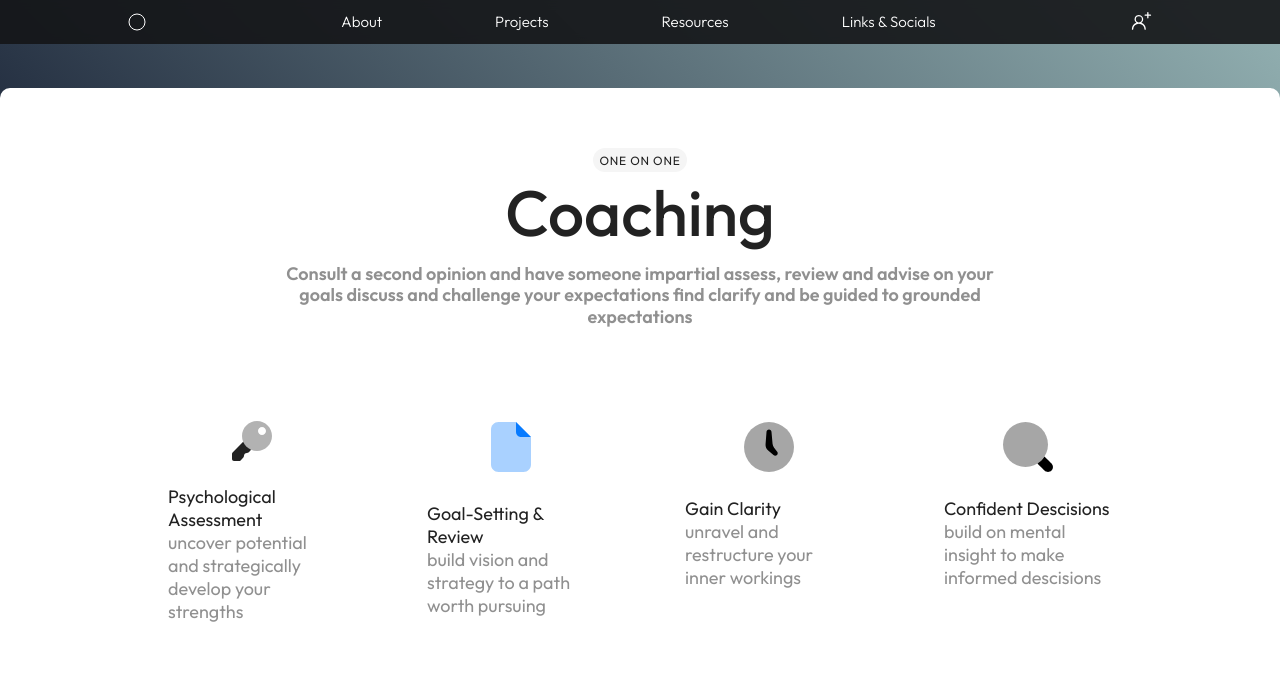
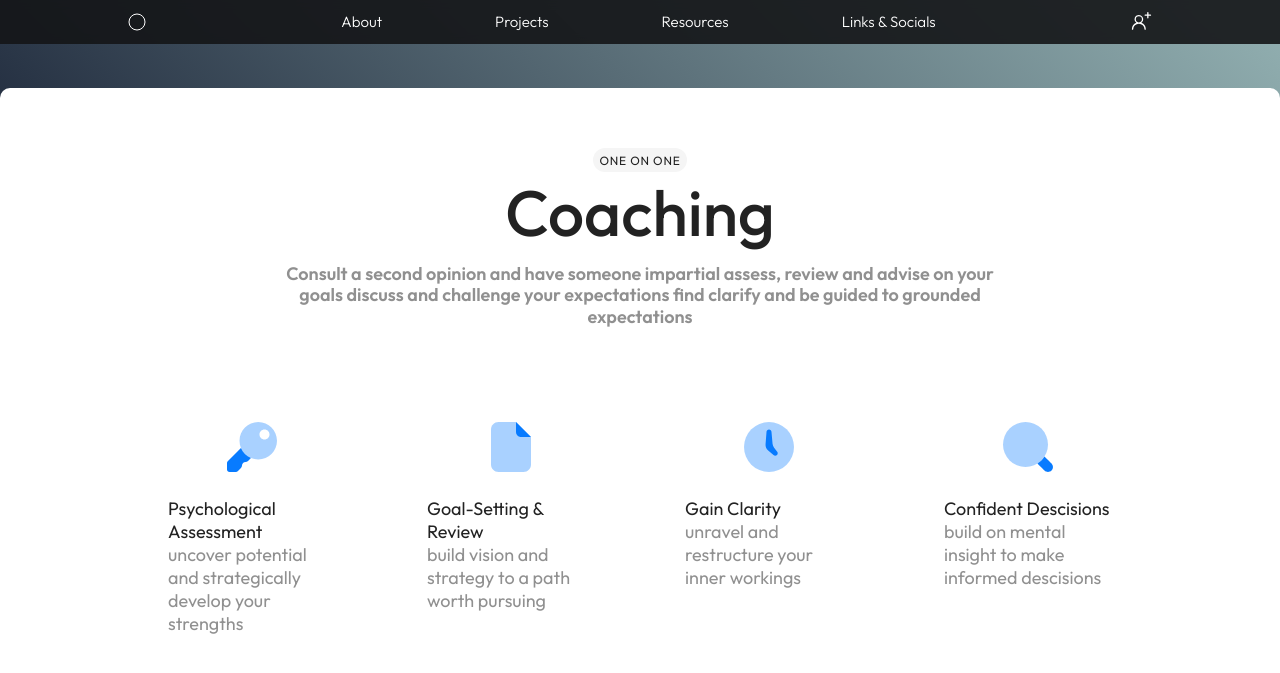
Before and after one commit to madebysimon/homepage, a Jekyll site: the page built from about/coaching.html, in a window 1280 px wide and 900 px high. Shown: the top 673 px of the window. Built offline with Jekyll 4.4.1, drawn with Linux system fonts in a browser that asks for light colours.

Commit message:
icon color

```diff
--- a/about/coaching.html
+++ b/about/coaching.html
@@ -78,10 +78,7 @@
                     <div class="featureparent-inner">
                         <div class="featurechild-inner fullpadding">
                             <div class="isrounded gs_reveal center">
-                                <svg class="feature-icon" xmlns="http://www.w3.org/2000/svg"  viewBox="0 0 24 24" width="48px" height="48px" color="var(--text-color)">
-                                    <path fill="currentColor" d="M14.5,2C10.358,2,7,5.358,7,9.5c0,4.142,3.358,7.5,7.5,7.5S22,13.642,22,9.5	C22,5.358,18.642,2,14.5,2z M17,9c-1.105,0-2-0.895-2-2c0-1.105,0.895-2,2-2s2,0.895,2,2C19,8.105,18.105,9,17,9z" opacity=".35"/>
-                                    <path fill="currentColor" d="M7.587,12.413l-5.294,5.294C2.105,17.895,2,18.149,2,18.414V21c0,0.552,0.448,1,1,1h2.586c0.265,0,0.52-0.105,0.707-0.293	l1.293-1.293C7.851,20.149,8,19.789,8,19.414C8,18.633,8.633,18,9.414,18c0.375,0,0.735-0.149,1-0.414l1.173-1.173	C9.787,15.654,8.346,14.212,7.587,12.413z"/>
-                                </svg>
+                                <img class="feature-icon colored-icon" src="/img/icon/icons8-key.svg">
                                 <div class="feature-text text-left">
                                     <div class="feature-title">Psychological<br>Assessment</div>
                                     <div class="feature-description">uncover potential and strategically develop your strengths</div>
@@ -90,9 +87,7 @@
                         </div>
                         <div class="featurechild-inner fullpadding">
                             <div class="isrounded gs_reveal center">
-                                <div class="colored-icon">
-                                    <img class="feature-icon" src="/img/icon/icons8-file.svg">
-                                </div>
+                                <img class="feature-icon colored-icon" src="/img/icon/icons8-file.svg">
                                 <div class="feature-text text-left">
                                     <div class="feature-title">Goal-Setting & Review</div>
                                     <div class="feature-description">build vision and strategy to a path worth pursuing</div>
@@ -105,7 +100,7 @@
                     <div class="featureparent-inner">
                         <div class="featurechild-inner fullpadding">
                             <div class="isrounded gs_reveal center">
-                                <img class="feature-icon" src="/img/icon/icons8-clock.svg">
+                                <img class="feature-icon colored-icon" src="/img/icon/icons8-clock.svg">
                                 <div class="feature-text text-left">
                                     <div class="feature-title">Gain Clarity</div>
                                     <div class="feature-description">unravel and restructure your inner workings</div>
@@ -114,7 +109,7 @@
                         </div>
                         <div class="featurechild-inner fullpadding">
                             <div class="isrounded gs_reveal center">
-                                <img class="feature-icon" src="/img/icon/icons8-search.svg">
+                                <img class="feature-icon colored-icon" src="/img/icon/icons8-search.svg">
                                 <div class="feature-text text-left">
                                     <div class="feature-title">Confident Descisions</div>
                                     <div class="feature-description">build on mental insight to make informed descisions</div>
```
Also changed, not shown: 1 other file.
